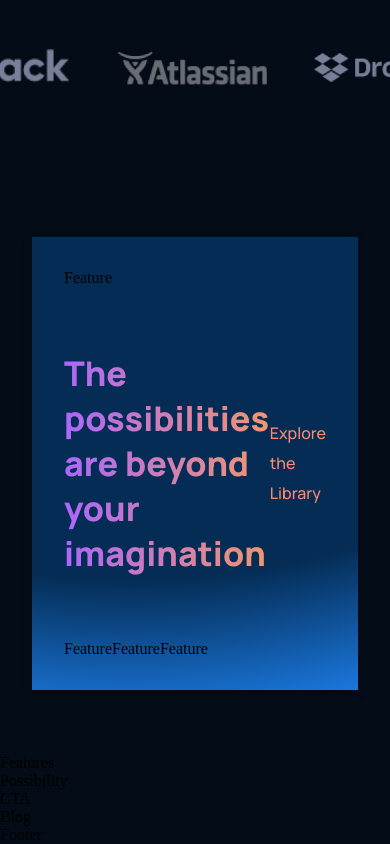
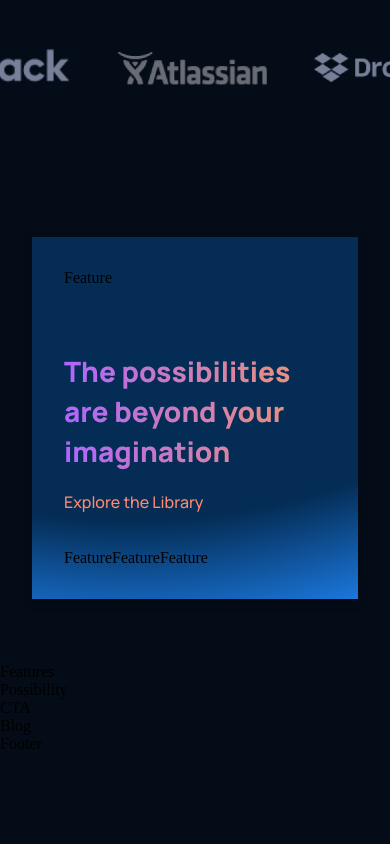
Before and after one commit to Ritam91/modern_website_using-reactjs, a React (Create React App) app: page / in a window 390 px wide. Shown: the part 1035-1879 px from the top of the page. After the commit the page ends 1788 px from the top, so only its background shows below. Built offline with nearby package versions, Linux system fonts and the light colour scheme.

Commit message:
Updated media queries

```diff
--- a/src/containers/whatGPT/whatGPT.css
+++ b/src/containers/whatGPT/whatGPT.css
@@ -50,12 +50,14 @@
   cursor: pointer;
 }
 
-.whatgpt__container{
+.whatgpt__container {
   display: flex;
   flex-wrap: wrap;
   flex-direction: row;
   margin-top: 2rem;
 }
+
+/* Customizing feature component */
 
 .whatgpt__container .features__container-feature {
   flex: 1;
@@ -70,3 +72,39 @@
 }
 
 /* =============================== BREAKPOINTS ================================== */
+
+@media screen and (max-width: 850px) {
+  .whatgpt__heading {
+    flex-direction: column;
+    align-items: flex-start;
+    margin-bottom: 0rem;
+  }
+
+  .whatgpt__heading p {
+    margin-top: 1rem;
+  }
+}
+
+@media screen and (max-width: 650px) {
+  /* Customizing feature component */
+  .whatgpt__feature .features__container-feature {
+    flex-direction: column;
+  }
+
+  .whatgpt__feature .features__container-feature-text {
+    margin-top: 0.5rem;
+  }
+
+  .whatgpt__heading h1 {
+    font-size: 28px;
+    line-height: 40px;
+  }
+}
+
+@media screen and (max-width: 350px) {
+  /* Customizing feature component */
+  .whatgpt__container .features__container-feature-text {
+    margin: 1rem 0;
+    min-width: 100%;
+  }
+}
```
Lines whose indentation alone changed are shown as unchanged.
